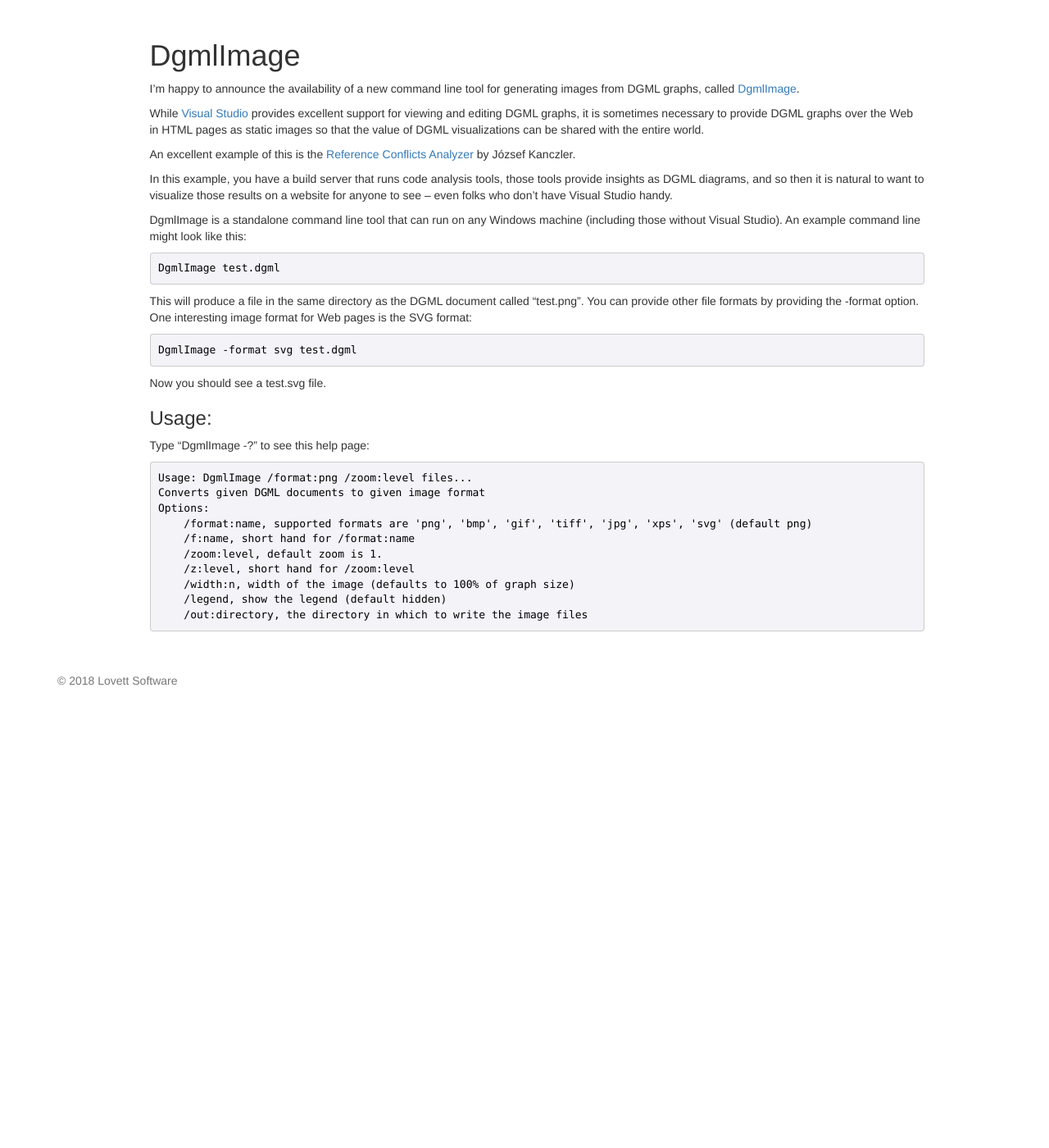
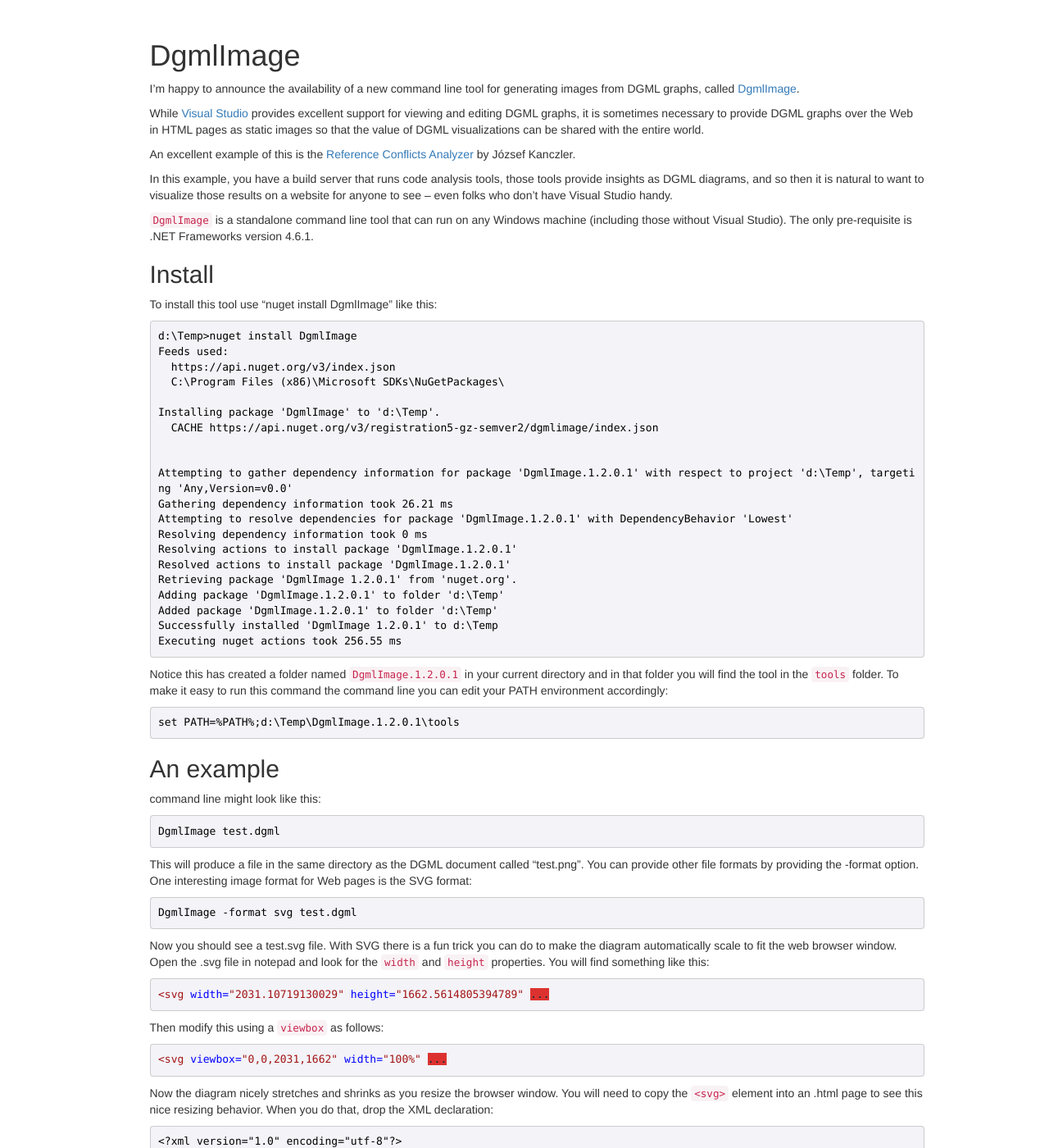
Before and after one commit to lovettchris/lovettchris.github.io, a Jekyll site: the page built from posts/dgmlimage/index.md, in a window 1280 px wide and 1400 px high, scrolled down 323 px. Shown: the whole window at 82% size. Built offline with Jekyll 4.4.1, drawn with Linux system fonts in a browser that asks for light colours; nearby versions of some CDN libraries; a script that is not in the unit is left out; before the commit the page ends 1173 px from its top, so only the background shows below that.

Commit message:
update DGML Image

````diff
--- a/posts/dgmlimage/index.md
+++ b/posts/dgmlimage/index.md
@@ -6,32 +6,97 @@
 
 # DgmlImage
 
-I'm happy to announce the availability of a new command line tool for generating images from DGML graphs, called [DgmlImage](https://www.nuget.org/packages/DgmlImage/).
+I'm happy to announce the availability of a new command line tool for generating images from DGML
+graphs, called [DgmlImage](https://www.nuget.org/packages/DgmlImage/).
 
-While [Visual Studio](https://visualstudio.microsoft.com/downloads/) provides excellent support for viewing and editing DGML graphs,
-it is sometimes necessary to provide DGML graphs over the Web in HTML pages as static images so that the value of DGML visualizations
-can be shared with the entire world.
+While [Visual Studio](https://visualstudio.microsoft.com/downloads/) provides excellent support for
+viewing and editing DGML graphs, it is sometimes necessary to provide DGML graphs over the Web in
+HTML pages as static images so that the value of DGML visualizations can be shared with the entire
+world.
 
-An excellent example of this is the [Reference Conflicts Analyzer](https://marketplace.visualstudio.com/items?itemName=Dealogic.reference-conflicts-analyzer-azure-devops-task) by József Kanczler.
+An excellent example of this is the [Reference Conflicts
+Analyzer](https://marketplace.visualstudio.com/items?itemName=Dealogic.reference-conflicts-analyzer-azure-devops-task)
+by József Kanczler.
 
-In this example, you have a build server that runs code analysis tools, those tools provide insights as DGML diagrams, and so then
-it is natural to want to visualize those results on a website for anyone to see -- even folks who don't have Visual Studio handy.
+In this example, you have a build server that runs code analysis tools, those tools provide insights
+as DGML diagrams, and so then it is natural to want to visualize those results on a website for
+anyone to see -- even folks who don't have Visual Studio handy.
 
-DgmlImage is a standalone command line tool that can run on any Windows machine (including those without Visual Studio).  An example
+`DgmlImage` is a standalone command line tool that can run on any Windows machine (including those
+without Visual Studio).  The only pre-requisite is .NET Frameworks version 4.6.1.
+
+## Install
+
+To install this tool use "nuget install DgmlImage" like this:
+
+```
+d:\Temp>nuget install DgmlImage
+Feeds used:
+  https://api.nuget.org/v3/index.json
+  C:\Program Files (x86)\Microsoft SDKs\NuGetPackages\
+
+Installing package 'DgmlImage' to 'd:\Temp'.
+  CACHE https://api.nuget.org/v3/registration5-gz-semver2/dgmlimage/index.json
+
+
+Attempting to gather dependency information for package 'DgmlImage.1.2.0.1' with respect to project 'd:\Temp', targeting 'Any,Version=v0.0'
+Gathering dependency information took 26.21 ms
+Attempting to resolve dependencies for package 'DgmlImage.1.2.0.1' with DependencyBehavior 'Lowest'
+Resolving dependency information took 0 ms
+Resolving actions to install package 'DgmlImage.1.2.0.1'
+Resolved actions to install package 'DgmlImage.1.2.0.1'
+Retrieving package 'DgmlImage 1.2.0.1' from 'nuget.org'.
+Adding package 'DgmlImage.1.2.0.1' to folder 'd:\Temp'
+Added package 'DgmlImage.1.2.0.1' to folder 'd:\Temp'
+Successfully installed 'DgmlImage 1.2.0.1' to d:\Temp
+Executing nuget actions took 256.55 ms
+```
+
+Notice this has created a folder named `DgmlImage.1.2.0.1` in your current directory and in that
+folder you will find the tool in the `tools` folder.  To make it easy to run this command the
+command line you can edit your PATH environment accordingly:
+
+```
+set PATH=%PATH%;d:\Temp\DgmlImage.1.2.0.1\tools
+```
+
+## An example
+
 command line might look like this:
 
 ```
 DgmlImage test.dgml
 ```
 
-This will produce a file in the same directory as the DGML document called "test.png".  You can provide other file formats by providing
-the -format option.  One interesting image format for Web pages is the SVG format:
+This will produce a file in the same directory as the DGML document called "test.png".  You can
+provide other file formats by providing the -format option.  One interesting image format for Web
+pages is the SVG format:
 
 ```
 DgmlImage -format svg test.dgml
 ```
 
-Now you should see a test.svg file.
+Now you should see a test.svg file.  With SVG there is a fun trick you can do to make the diagram
+automatically scale to fit the web browser window.  Open the .svg file in notepad and look for the
+`width` and `height` properties.  You will find something like this:
+
+```xml
+<svg width="2031.10719130029" height="1662.5614805394789" ...
+```
+
+Then modify this using a `viewbox` as follows:
+
+```xml
+<svg viewbox="0,0,2031,1662" width="100%" ...
+```
+
+Now the diagram nicely stretches and shrinks as you resize the browser window.  You will need to
+copy the `<svg>` element into an .html page to see this nice resizing behavior.  When you do that,
+drop the XML declaration:
+
+```
+<?xml version="1.0" encoding="utf-8"?>
+```
 
 ### Usage:
 
````
